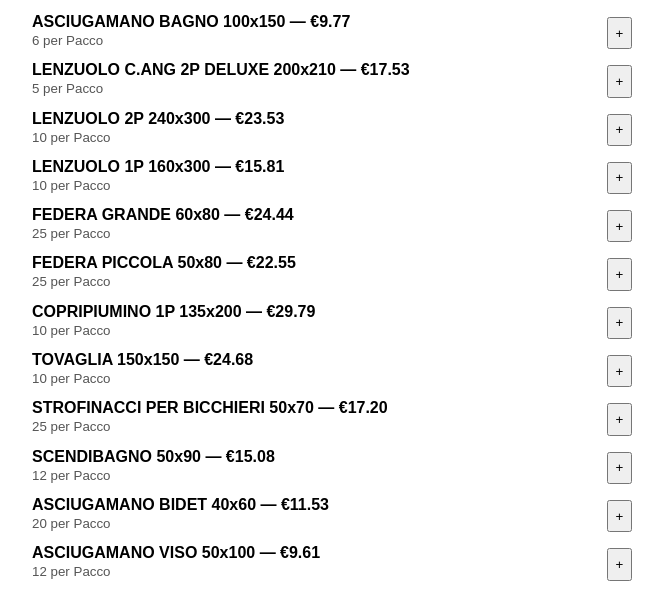
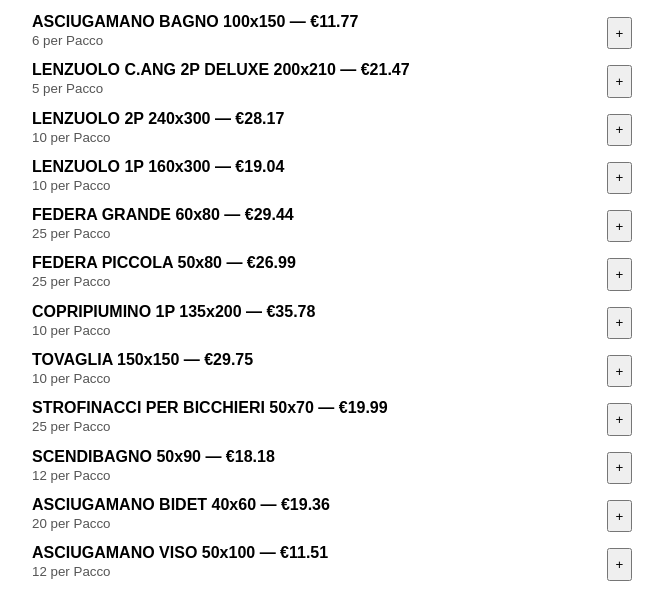
Before and after one commit to MUSEFacility/webshopEXdolomites, a website: page public/index.html in a window 1280 px wide. Shown: the part 191-800 px from the top of the page, without its empty margins (308-971 px from the left). Drawn offline with Linux system fonts and the light colour scheme.

Commit message:
Update index.html

```diff
--- a/public/index.html
+++ b/public/index.html
@@ -110,18 +110,18 @@
     <!-- CART LOGIC & TOAST CODE -->
     <script>
       const PRODUCTS = [
-        { id: 1, title: "ASCIUGAMANO BAGNO 100x150", description: "6 per Pacco", price: 9.77 },
-        { id: 2, title: "LENZUOLO C.ANG 2P DELUXE 200x210", description: "5 per Pacco", price: 17.53 },
-        { id: 3, title: "LENZUOLO 2P 240x300", description: "10 per Pacco", price: 23.53 },
-        { id: 4, title: "LENZUOLO 1P 160x300", description: "10 per Pacco", price: 15.81 },
-        { id: 5, title: "FEDERA GRANDE 60x80", description: "25 per Pacco", price: 24.44 },
-        { id: 6, title: "FEDERA PICCOLA 50x80", description: "25 per Pacco", price: 22.55 },
-        { id: 7, title: "COPRIPIUMINO 1P 135x200", description: "10 per Pacco", price: 29.79 },
-        { id: 8, title: "TOVAGLIA 150x150", description: "10 per Pacco", price: 24.68 },
-        { id: 9, title: "STROFINACCI PER BICCHIERI 50x70", description: "25 per Pacco", price: 17.2 },
-        { id: 10, title: "SCENDIBAGNO 50x90", description: "12 per Pacco", price: 15.08 },
-        { id: 11, title: "ASCIUGAMANO BIDET 40x60", description: "20 per Pacco", price: 11.53 },
-        { id: 12, title: "ASCIUGAMANO VISO 50x100", description: "12 per Pacco", price: 9.61 },
+        { id: 1, title: "ASCIUGAMANO BAGNO 100x150", description: "6 per Pacco", price: 11.77 },
+        { id: 2, title: "LENZUOLO C.ANG 2P DELUXE 200x210", description: "5 per Pacco", price: 21.47 },
+        { id: 3, title: "LENZUOLO 2P 240x300", description: "10 per Pacco", price: 28.17 },
+        { id: 4, title: "LENZUOLO 1P 160x300", description: "10 per Pacco", price: 19.04 },
+        { id: 5, title: "FEDERA GRANDE 60x80", description: "25 per Pacco", price: 29.44 },
+        { id: 6, title: "FEDERA PICCOLA 50x80", description: "25 per Pacco", price: 26.99 },
+        { id: 7, title: "COPRIPIUMINO 1P 135x200", description: "10 per Pacco", price: 35.78 },
+        { id: 8, title: "TOVAGLIA 150x150", description: "10 per Pacco", price: 29.75 },
+        { id: 9, title: "STROFINACCI PER BICCHIERI 50x70", description: "25 per Pacco", price: 19.99 },
+        { id: 10, title: "SCENDIBAGNO 50x90", description: "12 per Pacco", price: 18.18 },
+        { id: 11, title: "ASCIUGAMANO BIDET 40x60", description: "20 per Pacco", price: 19.36 },
+        { id: 12, title: "ASCIUGAMANO VISO 50x100", description: "12 per Pacco", price: 11.51 },
       ];
       const cart = [];
 
```
